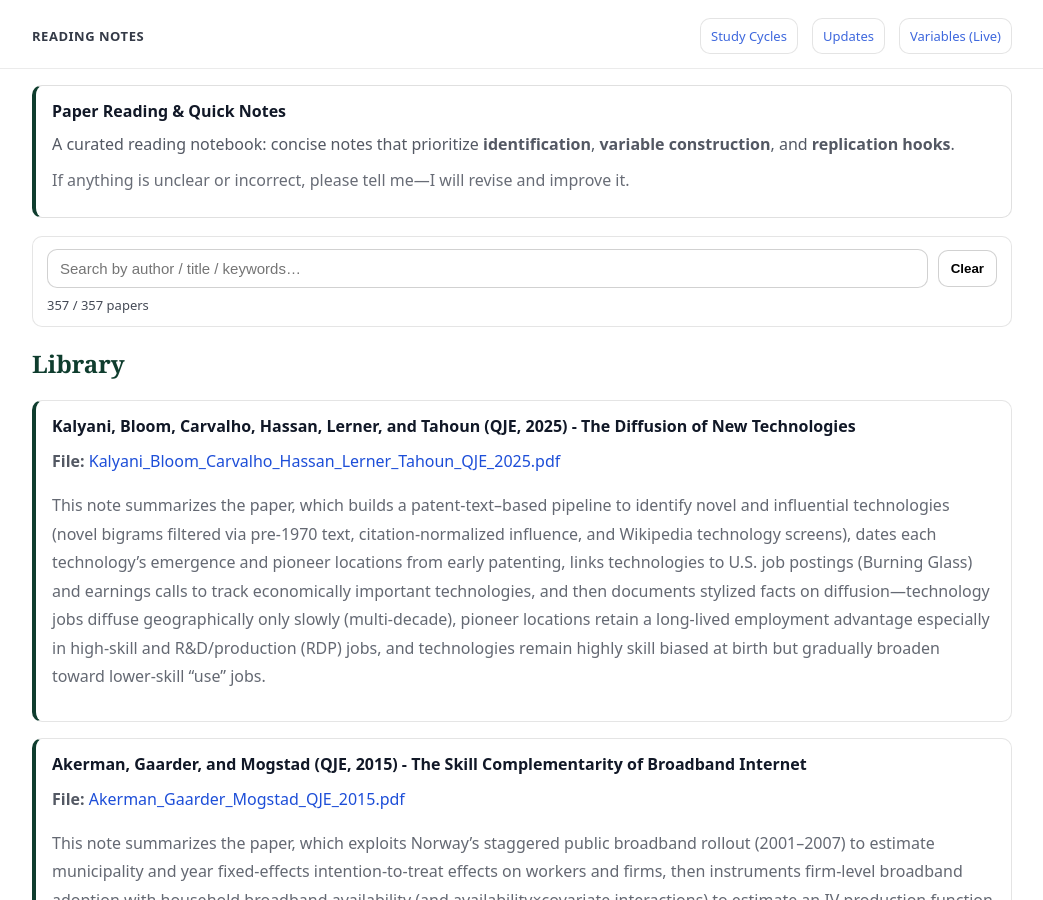
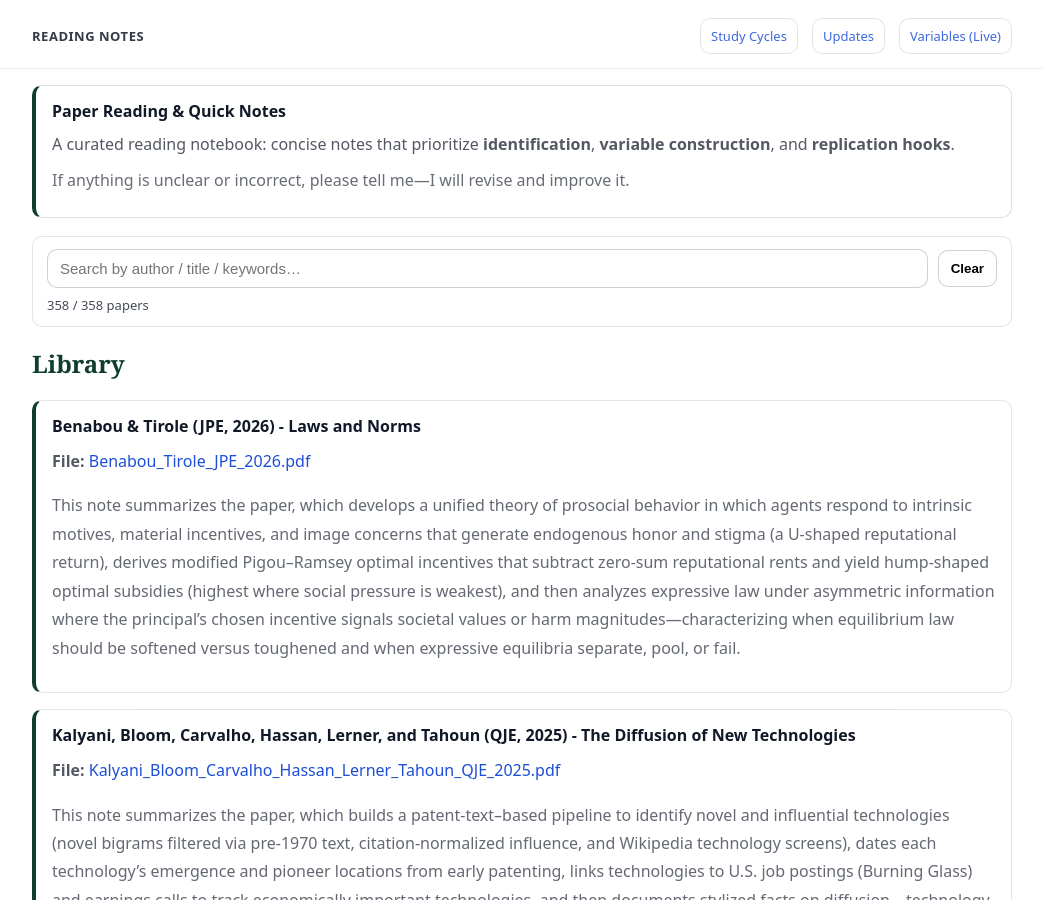
Before and after one commit to yaxinzn/study-archive, a Jekyll site: the page built from reading/index.md, in a window 1280 px wide and 900 px high. Shown: the whole window, without its empty margins (118-1161 px from the left). Built offline with Jekyll 4.4.1, drawn with Linux system fonts in a browser that asks for light colours.

Commit message:
Reading: add/update Benabou_Tirole_JPE_2026.pdf

```diff
--- a/_data/reading.yml
+++ b/_data/reading.yml
@@ -1,3 +1,7 @@
+- title: "Benabou & Tirole (JPE, 2026) - Laws and Norms"
+  file: "Benabou_Tirole_JPE_2026.pdf"
+  desc: "This note summarizes the paper, which develops a unified theory of prosocial behavior in which agents respond to intrinsic motives, material incentives, and image concerns that generate endogenous honor and stigma (a U-shaped reputational return), derives modified Pigou–Ramsey optimal incentives that subtract zero-sum reputational rents and yield hump-shaped optimal subsidies (highest where social pressure is weakest), and then analyzes expressive law under asymmetric information where the principal’s chosen incentive signals societal values or harm magnitudes—characterizing when equilibrium law should be softened versus toughened and when expressive equilibria separate, pool, or fail."
+
 - title: "Kalyani, Bloom, Carvalho, Hassan, Lerner, and Tahoun (QJE, 2025) - The Diffusion of New Technologies"
   file: "Kalyani_Bloom_Carvalho_Hassan_Lerner_Tahoun_QJE_2025.pdf"
   desc: "This note summarizes the paper, which builds a patent-text–based pipeline to identify novel and influential technologies (novel bigrams filtered via pre-1970 text, citation-normalized influence, and Wikipedia technology screens), dates each technology’s emergence and pioneer locations from early patenting, links technologies to U.S. job postings (Burning Glass) and earnings calls to track economically important technologies, and then documents stylized facts on diffusion—technology jobs diffuse geographically only slowly (multi-decade), pioneer locations retain a long-lived employment advantage especially in high-skill and R&D/production (RDP) jobs, and technologies remain highly skill biased at birth but gradually broaden toward lower-skill “use” jobs."
```
Also changed, not shown: 1 other file.
